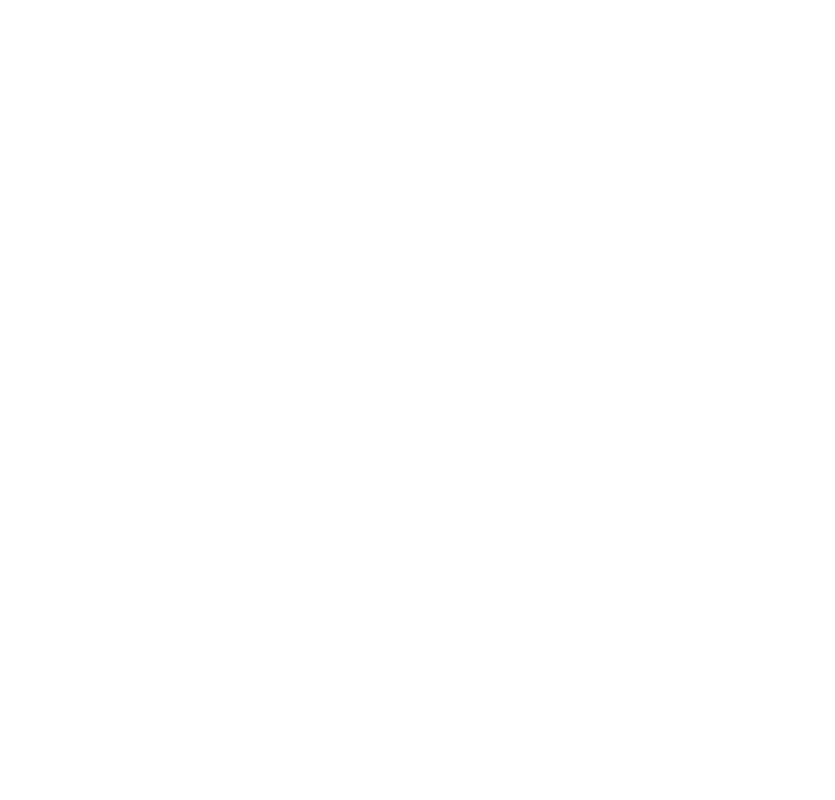
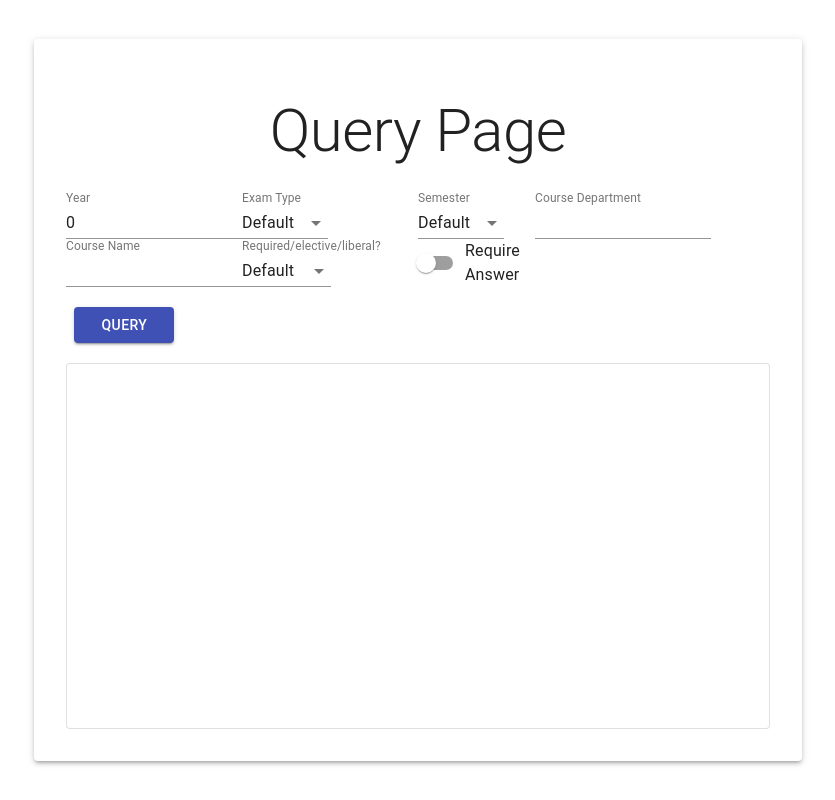
Before and after one commit to chungen04/wp1101-final, a React (Create React App) app in the folder frontend/: page /searchPage in a window 1280 px wide. Before the commit this address had no page. Shown: the whole page, without its empty margins (222-1057 px from the left). Built offline with nearby package versions, Linux system fonts and the light colour scheme.

Commit message:
update search page

```diff
--- a/frontend/package.json
+++ b/frontend/package.json
@@ -14,6 +14,7 @@
     "react-dom": "^17.0.2",
     "react-router-dom": "^6.2.1",
     "react-scripts": "4.0.3",
+    "styled-components": "^5.3.3",
     "web-vitals": "^1.0.1"
   },
   "scripts": {
--- a/frontend/src/App.js
+++ b/frontend/src/App.js
@@ -5,6 +5,7 @@
 import {BrowserRouter as Router, Routes, Route} from "react-router-dom";
 import AdminHomePage from './Containers/AdminHomePage';
 import ContributePage from './Containers/ContributePage';
+import SearchPage from './Containers/SearchPage/SearchPage';
 
 function App() {
   return (
@@ -13,6 +14,7 @@
         <Route path = "/" exact element = {<StartingPage/>}/>
         <Route path = "/adminSignIn" exact element = {<SignIn/>}/>
         <Route path = "/adminHomePage" exact element = {<AdminHomePage/>}/>
+        <Route path = "/searchPage" exact element = {<SearchPage/>}/>
         <Route path = "/contributePage" exact element = {<ContributePage/>}/>
       </Routes>
     </Router>
--- /dev/null
+++ b/frontend/src/Containers/SearchPage/SearchPage.js
@@ -0,0 +1,223 @@
+import Button from '@material-ui/core/Button';
+import FormControl from '@material-ui/core/FormControl';
+import Paper from '@material-ui/core/Paper';
+import Grid from '@mui/material/Grid';
+import styled from 'styled-components';
+import TextField from '@material-ui/core/TextField';
+import Typography from '@material-ui/core/Typography';
+import { makeStyles } from '@material-ui/core/styles';
+import useSearchPage from './useSearchPage';
+import FormControlLabel from '@mui/material/FormControlLabel';
+import Switch from '@mui/material/Switch';
+import Box from '@material-ui/core/Box';
+
+const Wrapper = styled.div`
+  margin: auto;
+  width: 60%;
+  height: 100vh;
+  display: flex;
+  flex-direction: column;
+  align-items: center;
+  justify-content: center;
+`;
+
+const useStyles = makeStyles({
+  input: {
+    margin: '0 0.2em',
+  },
+  button: {
+    width: '100px',
+    marginLeft: '0.6em',
+  },
+});
+
+const InTextWrapper = styled.section`
+  display: flex;
+  flex-direction: column;
+`;
+
+const Row = styled.div`
+  display: flex;
+  align-items: center;
+  justify-content: center;
+  width: 100%;
+  padding: 1em;
+`;
+
+const StyledFormControl = styled(FormControl)`
+  min-width: 120px;
+`;
+
+const ContentPaper = styled(Paper)`
+  height: 300px;
+  padding: 2em;
+  overflow: auto;
+`;
+
+const StyledPaper = styled(Paper)`
+  padding: 2em;
+`;
+
+const SearchPage = () => {
+  const {
+    Semester,
+    Types,
+    Property,
+    queryYear,
+    queryProperty,
+    queryType,
+    querySemester,
+    queryCourseDept,
+    queryCourseName,
+    queryInstructor,
+    queryAnswer,
+    handleQuery,
+    setQueryYear,
+    setQueryType,
+    setQueryProperty,
+    setQuerySemester,
+    setQueryCourseDept,
+    setQueryCourseName,
+    setQueryInstructor,
+    setQueryAnswer
+} = useSearchPage();
+  const classes = useStyles();
+
+  const handleChange = (func) => (event) => {
+    console.log(event.target.value)
+    func(event.target.value);
+  };
+
+  return (
+    <Wrapper>
+    <StyledPaper elevation={3}>
+    <InTextWrapper>
+        <Box py = {3} px = {3}><Typography variant="h2" align = "center">
+          Query Page
+        </Typography></Box>
+
+        <StyledFormControl>
+        <Grid container xs={12} sm={13}>
+        <Grid item xs={6} md={3}>
+          <TextField
+            label="Year"
+            type="number"
+            InputLabelProps={{
+              shrink: true,
+            }}
+            value = {queryYear}
+            onChange = {handleChange(setQueryYear)}
+          />
+          </Grid>
+          <Grid item xs={6} md={3}>
+            <TextField
+              label="Exam Type"
+              onChange = {handleChange(setQueryType)}
+              select
+              value = {queryType}
+              InputLabelProps={{
+                shrink: true,
+              }}
+              SelectProps={{
+                native: true,
+              }}
+            >
+              {Types.map((option) => (
+                  <option value={option}>
+                  {option}
+                  </option>
+              ))}
+            </TextField>
+            </Grid>
+          <Grid item xs={6} md={2}>
+            <TextField
+              label="Semester"
+              onChange = {handleChange(setQuerySemester)}
+              select
+              value={querySemester}
+              InputLabelProps={{
+                shrink: true,
+              }}
+              SelectProps={{
+                native: true,
+              }}
+            >
+              {Semester.map((option) => (
+                  <option value={option}>
+                  {option}
+                  </option>
+              ))}
+            </TextField>
+            </Grid>
+            <Grid item xs={6} md={3}>
+          <TextField
+            label="Course Department"
+            type="string"
+            value = {queryCourseDept}
+            InputLabelProps={{
+              shrink: true,
+            }}
+            onChange = {handleChange(setQueryCourseDept)}
+          />
+          </Grid>
+          <Grid item xs={6} md={3}>
+          <TextField
+            label="Course Name"
+            type="string"
+            value = {queryCourseName}
+            InputLabelProps={{
+              shrink: true,
+            }}
+            onChange = {handleChange(setQueryCourseName)}
+          />
+          </Grid>
+          <Grid item xs={6} md={3}>
+          <TextField
+            label="Required/elective/liberal?"
+            onChange = {handleChange(setQueryProperty)}
+            value={queryProperty}
+            select
+            InputLabelProps={{
+              shrink: true,
+            }}
+            SelectProps={{
+              native: true,
+            }}
+          >
+            {Property.map((option) => (
+                <option value={option}>
+                {option}
+                </option>
+            ))}
+          </TextField>
+          </Grid>
+          <Grid item xs={6} md={3}>
+            <FormControlLabel
+              control={
+                <Switch
+                onChange = {(e) => setQueryAnswer(e.target.checked)}/>
+              }
+              label="Require Answer"
+              checked = {queryAnswer}/>
+          </Grid>
+          </Grid>
+        </StyledFormControl>
+        <br></br>
+        <Button
+          className={classes.button}
+          variant="contained"
+          color="primary"
+          onClick = {handleQuery}
+        >
+          Query
+        </Button>
+        <br></br>
+      <ContentPaper variant="outlined">
+      </ContentPaper>
+    </InTextWrapper>
+    </StyledPaper>
+    </Wrapper>
+  );
+};
+
+export default SearchPage;
--- /dev/null
+++ b/frontend/src/Containers/SearchPage/useSearchPage.js
@@ -0,0 +1,44 @@
+import {useState} from "react";
+
+const useSearchPage = () =>{
+    const [queryYear, setQueryYear] = useState(0);
+    const [queryProperty, setQueryProperty] = useState('');
+    const [queryType, setQueryType] = useState('');
+    const [querySemester, setQuerySemester] = useState('')
+    const [queryCourseDept, setQueryCourseDept] = useState('')
+    const [queryCourseName, setQueryCourseName] = useState('')
+    const [queryInstructor, setQueryInstructor] = useState('')
+    const [queryAnswer, setQueryAnswer] = useState(false)
+
+    const Semester = ["Default", "Fall", "Spring", "Summer"];
+    const Types = ["Default", "Midterm", "Final", "Quiz", ];
+    const Property = ["Default", "Required", "Elective", "Liberal"];
+
+    const handleQuery = () =>{
+
+    };
+    return {
+        Semester,
+        Types,
+        Property,
+        queryYear,
+        queryProperty,
+        queryType,
+        querySemester,
+        queryCourseDept,
+        queryCourseName,
+        queryInstructor,
+        queryAnswer,
+        handleQuery,
+        setQueryType,
+        setQueryYear,
+        setQueryProperty,
+        setQuerySemester,
+        setQueryCourseDept,
+        setQueryCourseName,
+        setQueryInstructor,
+        setQueryAnswer
+    };
+}
+
+export default useSearchPage;
```
Also changed, not shown: 1 other file (tests, documents, lock files or other folders).
